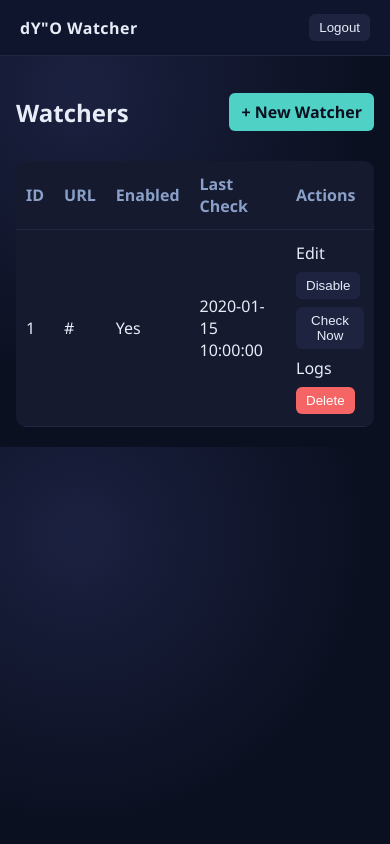
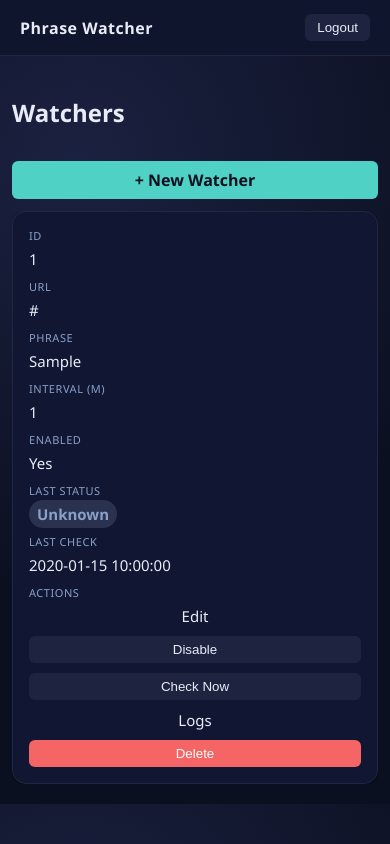
Before and after one commit to breeznik/watcher, a FastAPI app: page / in a window 390 px wide. Run offline with FastAPI, Linux system fonts and the light colour scheme; the visitor is signed in with stand-in values (Sample User, id 1); tables that the repository leaves empty hold one stand-in row (values such as "Sample post").

Commit message:
fix(ui): table correction

```diff
--- a/app/static/styles.css
+++ b/app/static/styles.css
@@ -29,11 +29,28 @@ body {
 .card { background: var(--card); padding: 18px 20px; border-radius: 10px; box-shadow: 0 10px 40px rgba(0,0,0,.35); }
 .card.narrow { max-width: 480px; margin: 0 auto; }
 
-.table { width: 100%; border-collapse: collapse; background: var(--card); border-radius: 10px; overflow: hidden; }
+.table-wrapper {
+  width: 100%;
+  overflow-x: auto;
+  background: var(--card);
+  border-radius: 10px;
+  box-shadow: 0 10px 40px rgba(0,0,0,.35);
+}
+
+.table { width: 100%; border-collapse: collapse; min-width: 640px; }
 .table th, .table td { padding: 12px 10px; border-bottom: 1px solid #1f2742; text-align: left; }
 .table th { color: var(--muted); font-weight: 600; }
-.table td.url { max-width: 260px; word-break: break-all; }
+.cell-value { display: inline-block; }
+.cell-value.url {
+  max-width: 260px;
+  white-space: nowrap;
+  overflow: hidden;
+  text-overflow: ellipsis;
+  display: block;
+}
+.cell-value.actions-col { display: inline-flex; justify-content: flex-end; }
 .flex { display: flex; gap: 8px; flex-wrap: wrap; }
+.actions-col { gap: 6px; flex-wrap: wrap; align-items: center; }
 
 .actions { display: flex; justify-content: space-between; align-items: center; margin-bottom: 12px; }
 
@@ -43,17 +60,21 @@ button, .primary, .link-btn, .danger, a {
   background: none;
   color: var(--text);
   text-decoration: none;
+  display: inline-flex;
+  align-items: center;
+  justify-content: center;
 }
 .primary {
   background: var(--accent);
   color: #0b1021;
-  padding: 8px 12px;
+  padding: 8px 14px;
   border-radius: 6px;
   font-weight: 600;
 }
 
-.link-btn { padding: 6px 10px; border-radius: 6px; background: #1e2440; }
-.danger { padding: 6px 10px; border-radius: 6px; background: var(--danger); color: #fff; }
+.link-btn { padding: 6px 12px; border-radius: 6px; background: #1e2440; font-weight: 500; }
+.danger { padding: 6px 12px; border-radius: 6px; background: var(--danger); color: #fff; }
+.table td form { display: inline; margin: 0; }
 
 .form-grid { display: grid; gap: 10px; }
 .form-grid label { font-weight: 600; color: var(--muted); }
@@ -77,8 +98,64 @@ button, .primary, .link-btn, .danger, a {
 .alert { background: rgba(245,101,101,0.15); color: #fca5a5; padding: 10px; border-radius: 6px; }
 
 @media (max-width: 720px) {
-  .table th:nth-child(3), .table td:nth-child(3), .table th:nth-child(4), .table td:nth-child(4), .table th:nth-child(6), .table td:nth-child(6) {
-    display: none;
+  .container { padding: 0 12px; }
+  .actions { flex-direction: column; align-items: stretch; gap: 12px; }
+  .table-wrapper {
+    background: transparent;
+    box-shadow: none;
+    padding: 0;
   }
-  .flex { flex-direction: column; }
+  .table {
+    min-width: 100%;
+    border-collapse: separate;
+    border-spacing: 0;
+  }
+  .table thead { display: none; }
+  .table tbody { display: flex; flex-direction: column; gap: 16px; }
+  .table tr {
+    display: block;
+    padding: 16px;
+    border: 1px solid #1f2742;
+    border-radius: 14px;
+    background: #111732;
+    box-shadow: 0 12px 30px rgba(0,0,0,0.45);
+  }
+  .table td {
+    display: flex;
+    flex-direction: column;
+    gap: 6px;
+    border: none;
+    padding: 0;
+  }
+  .table td + td { margin-top: 10px; }
+  .table td::before {
+    content: attr(data-label);
+    text-transform: uppercase;
+    font-size: 11px;
+    color: var(--muted);
+    letter-spacing: 0.05em;
+  }
+  .cell-value {
+    text-align: left;
+    font-size: 15px;
+    flex: unset;
+  }
+  .cell-value.url {
+    max-width: 100%;
+    white-space: normal;
+    overflow-wrap: anywhere;
+  }
+  .table td form { width: 100%; }
+  .actions-col {
+    flex-direction: column;
+    align-items: stretch;
+    width: 100%;
+    gap: 10px;
+  }
+  .actions-col a,
+  .actions-col button,
+  .actions-col .link-btn,
+  .actions-col .danger {
+    width: 100%;
+  }
 }
--- a/app/templates/base.html
+++ b/app/templates/base.html
@@ -8,7 +8,7 @@
 </head>
 <body>
   <header class="topbar">
-    <div class="brand">dY"O Watcher</div>
+    <div class="brand">Phrase Watcher</div>
     {% if request.session.get('user') %}
     <form method="post" action="/logout">
       <button type="submit" class="link-btn">Logout</button>
--- a/app/templates/dashboard.html
+++ b/app/templates/dashboard.html
@@ -4,6 +4,7 @@
   <h2>Watchers</h2>
   <a class="primary" href="/watchers/new">+ New Watcher</a>
 </div>
+<div class="table-wrapper">
   <table class="table">
     <thead>
       <tr>
@@ -20,14 +21,20 @@
     <tbody>
       {% for w in watchers %}
       <tr>
-      <td>{{ w.id }}</td>
-      <td class="url">{{ w.url }}</td>
-      <td>{{ w.phrase }}</td>
-      <td>{{ w.interval_minutes }}</td>
-      <td>{{ 'Yes' if w.enabled else 'No' }}</td>
-      <td><span class="badge {{ w.last_status or 'unknown' }}">{{ w.last_status or 'unknown' }}</span></td>
-      <td>{{ w.last_check_at or '-' }}</td>
-      <td class="flex">
+        <td data-label="ID"><span class="cell-value">{{ w.id }}</span></td>
+        <td data-label="URL"><span class="cell-value url" title="{{ w.url }}">{{ w.url }}</span></td>
+        <td data-label="Phrase"><span class="cell-value">{{ w.phrase }}</span></td>
+        <td data-label="Interval (m)"><span class="cell-value">{{ w.interval_minutes }}</span></td>
+        <td data-label="Enabled"><span class="cell-value">{{ 'Yes' if w.enabled else 'No' }}</span></td>
+        <td data-label="Last Status">
+          {% set status_value = w.last_status.value if w.last_status else 'unknown' %}
+          <span class="cell-value">
+            <span class="badge {{ status_value }}">{{ status_value.replace('_', ' ') | title }}</span>
+          </span>
+        </td>
+        <td data-label="Last Check"><span class="cell-value">{{ w.last_check_at or '-' }}</span></td>
+        <td data-label="Actions">
+          <span class="cell-value actions-col flex">
             <a href="/watchers/{{ w.id }}/edit">Edit</a>
             <form method="post" action="/watchers/{{ w.id }}/toggle">
               <button type="submit" class="link-btn">{{ 'Disable' if w.enabled else 'Enable' }}</button>
@@ -39,11 +46,13 @@
             <form method="post" action="/watchers/{{ w.id }}/delete" onsubmit="return confirm('Delete watcher?')">
               <button type="submit" class="danger">Delete</button>
             </form>
+          </span>
         </td>
       </tr>
       {% endfor %}
     </tbody>
   </table>
+</div>
 {% if not watchers %}
   <p>No watchers yet.</p>
 {% endif %}
```
Also changed, not shown: app/routes/auth.py (+1 -9 lines), app/templates/logs.html (+8 -3 lines). Lines whose indentation alone changed are shown as unchanged.
